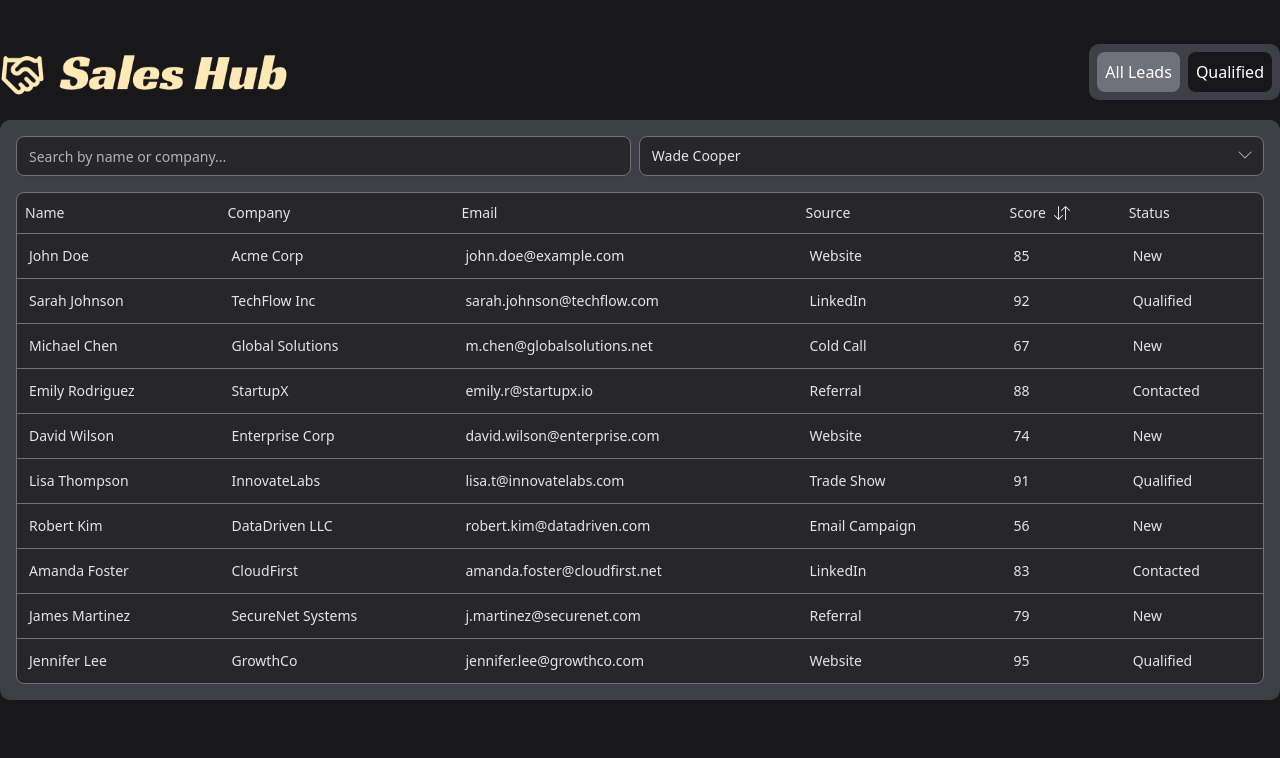
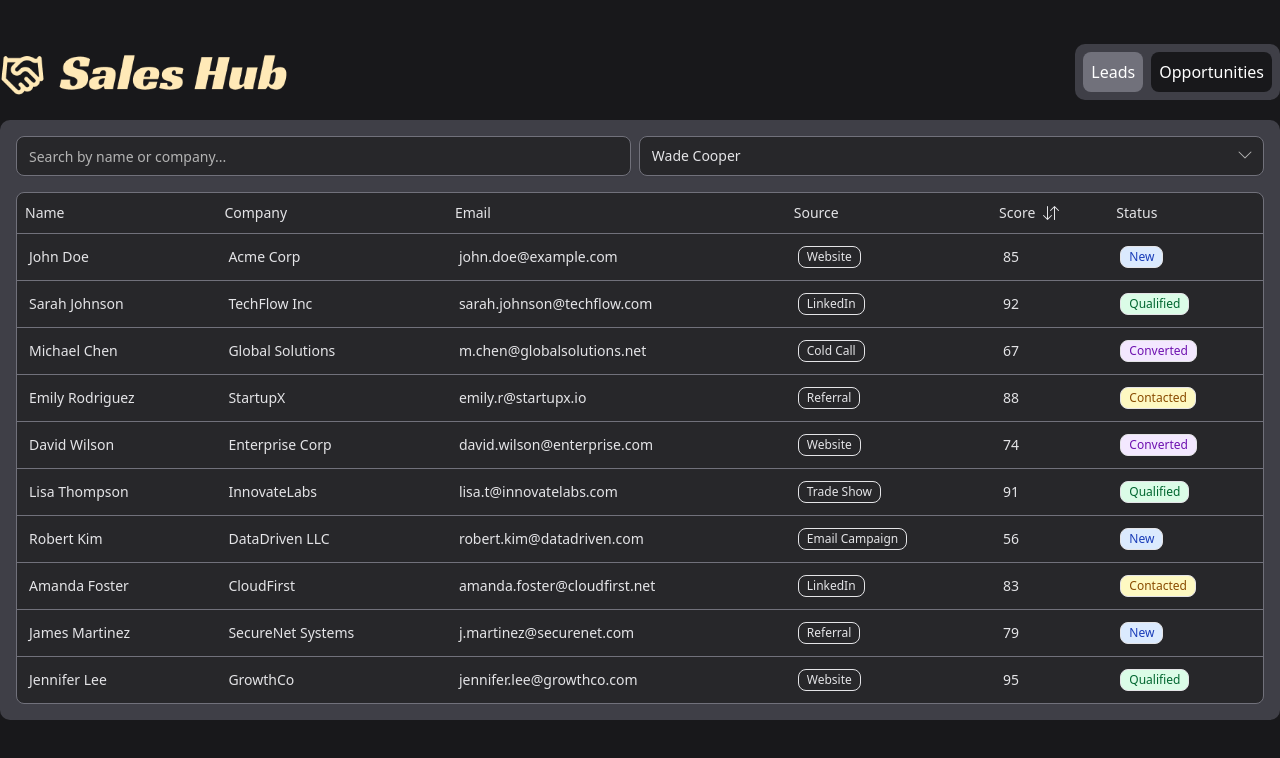
Before and after one commit to JefteMedeiros/coverpin-assessment, a React (Vite) app: page / in a window 1280 px wide. Shown: the top 758 px of the page. Built offline with nearby package versions, Linux system fonts and the light colour scheme.

Commit message:
feat(badge): badge addition

```diff
--- a/src/App.tsx
+++ b/src/App.tsx
@@ -1,6 +1,7 @@
 import { useState } from "react";
 import leadsData from "./assets/leads.json";
 import { ArrowDownUp } from "./components/icons/arrow-down-up";
+import { Badge } from "./components/ui/badge";
 import { Input } from "./components/ui/input";
 import { Option, Select, SelectContent, SelectTrigger } from "./components/ui/select";
 import {
@@ -11,6 +12,7 @@ import {
 	TableHeader,
 	TableRow,
 } from "./components/ui/table";
+import type { LeadStatus } from "./types/leads";
 import { cn } from "./utils/cn";
 
 const people = [
@@ -26,6 +28,13 @@ function App() {
 
 	const _handleSelect = (value: unknown) => {
 		setSelected(value as { id: number; name: string });
+	};
+
+	const _statusColors: Record<LeadStatus, string> = {
+		New: "bg-blue-100 text-blue-800 dark:bg-blue-900 dark:text-blue-300",
+		Contacted: "bg-yellow-100 text-yellow-800 dark:bg-yellow-900 dark:text-yellow-300",
+		Qualified: "bg-green-100 text-green-800 dark:bg-green-900 dark:text-green-300",
+		Converted: "bg-purple-100 text-purple-800 dark:bg-purple-900 dark:text-purple-300",
 	};
 
 	const [selectedStatus, setSelectedStatus] = useState("all");
@@ -44,7 +53,7 @@ function App() {
 							type="button"
 							onClick={() => setSelectedStatus("all")}
 						>
-							All Leads
+							Leads
 						</button>
 						<button
 							className={cn(
@@ -54,7 +63,7 @@ function App() {
 							type="button"
 							onClick={() => setSelectedStatus("qualified")}
 						>
-							Qualified
+							Opportunities
 						</button>
 					</div>
 				</div>
@@ -95,9 +104,18 @@ function App() {
 										<TableCell>{lead.name}</TableCell>
 										<TableCell>{lead.company}</TableCell>
 										<TableCell>{lead.email}</TableCell>
-										<TableCell>{lead.source}</TableCell>
+										<TableCell>
+											<Badge variant="outline">{lead.source}</Badge>
+										</TableCell>
 										<TableCell>{lead.score}</TableCell>
-										<TableCell>{lead.status}</TableCell>
+										<TableCell>
+											<Badge
+                        className={_statusColors[lead.status as LeadStatus]}
+                        variant="default"
+                      >
+                        {lead.status}
+                      </Badge>
+										</TableCell>
 									</TableRow>
 								))}
 							</TableBody>
--- a/src/assets/leads.json
+++ b/src/assets/leads.json
@@ -25,7 +25,7 @@
       "email": "m.chen@globalsolutions.net",
       "source": "Cold Call",
       "score": 67,
-      "status": "New"
+      "status": "Converted"
     },
     {
       "id": 4,
@@ -43,7 +43,7 @@
       "email": "david.wilson@enterprise.com",
       "source": "Website",
       "score": 74,
-      "status": "New"
+      "status": "Converted"
     },
     {
       "id": 6,
--- /dev/null
+++ b/src/components/ui/badge.tsx
@@ -0,0 +1,35 @@
+/** biome-ignore-all lint/a11y/useSemanticElements: false positive */
+import { cva, type VariantProps } from "class-variance-authority";
+
+import { cn } from "@/utils/cn";
+
+export const badgeVariants = cva(
+	"inline-flex items-center justify-center rounded-md border px-2 py-0.5 text-xs font-medium w-fit whitespace-nowrap shrink-0 [&>svg]:size-3 gap-1 [&>svg]:pointer-events-none focus-visible:border-ring focus-visible:ring-ring/50 focus-visible:ring-[3px] aria-invalid:ring-destructive/20 dark:aria-invalid:ring-destructive/40 aria-invalid:border-destructive transition-[color,box-shadow] overflow-hidden",
+	{
+		variants: {
+			variant: {
+				default: "border bg-transparent text-primary-foreground [a&]:hover:bg-primary/90",
+				secondary:
+					"border-transparent bg-secondary text-secondary-foreground [a&]:hover:bg-secondary/90",
+				destructive:
+					"border-transparent bg-destructive text-white [a&]:hover:bg-destructive/90 focus-visible:ring-destructive/20 dark:focus-visible:ring-destructive/40 dark:bg-destructive/60",
+				outline: "text-foreground text-input [a&]:hover:bg-accent [a&]:hover:text-accent-foreground",
+			},
+		},
+		defaultVariants: {
+			variant: "default",
+		},
+	},
+);
+
+export function Badge({ className, variant, ...props }: React.ComponentProps<"span"> & VariantProps<typeof badgeVariants>) {
+	return (
+		<span
+			data-slot="badge"
+			className={cn(badgeVariants({ variant }), className)}
+			role="status"
+			aria-live="polite"
+			{...props}
+		/>
+	);
+}
--- a/src/types/leads.ts
+++ b/src/types/leads.ts
@@ -1,7 +1,8 @@
 export enum LeadStatus {
   NEW = "New",
   QUALIFIED = "Qualified",
-  CONTACTED = "Contacted"
+  CONTACTED = "Contacted",
+  CONVERTED = "Converted"
 }
 
 export enum LeadSource {
```
